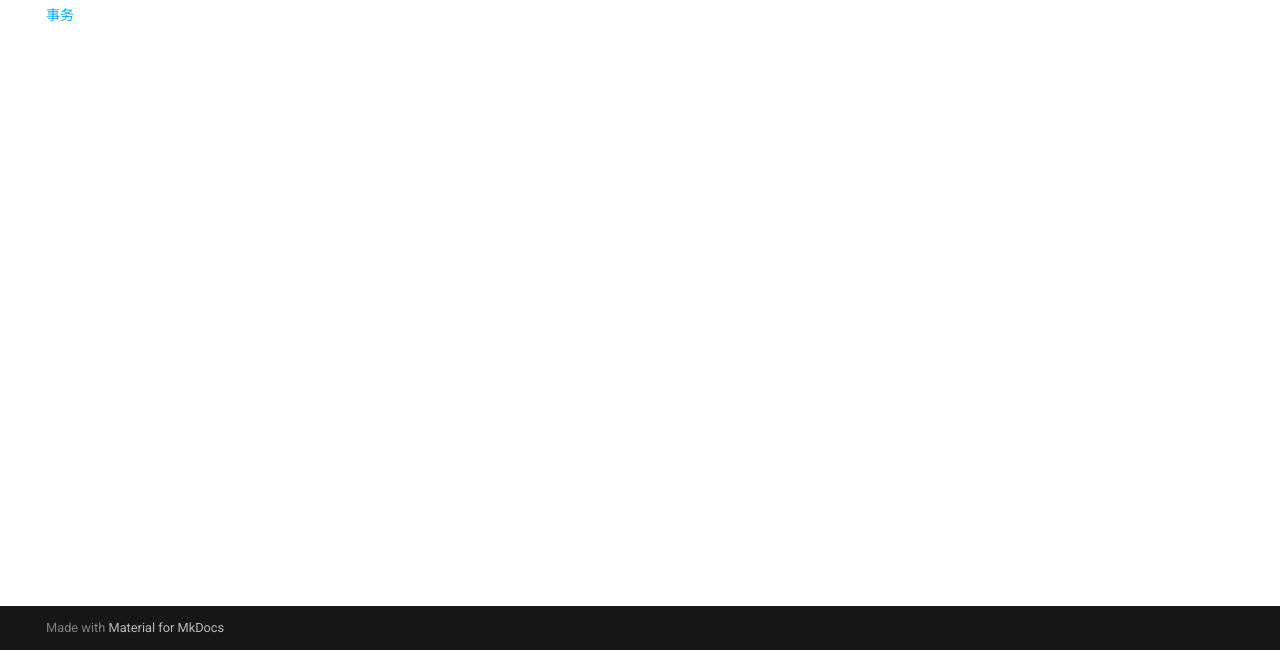
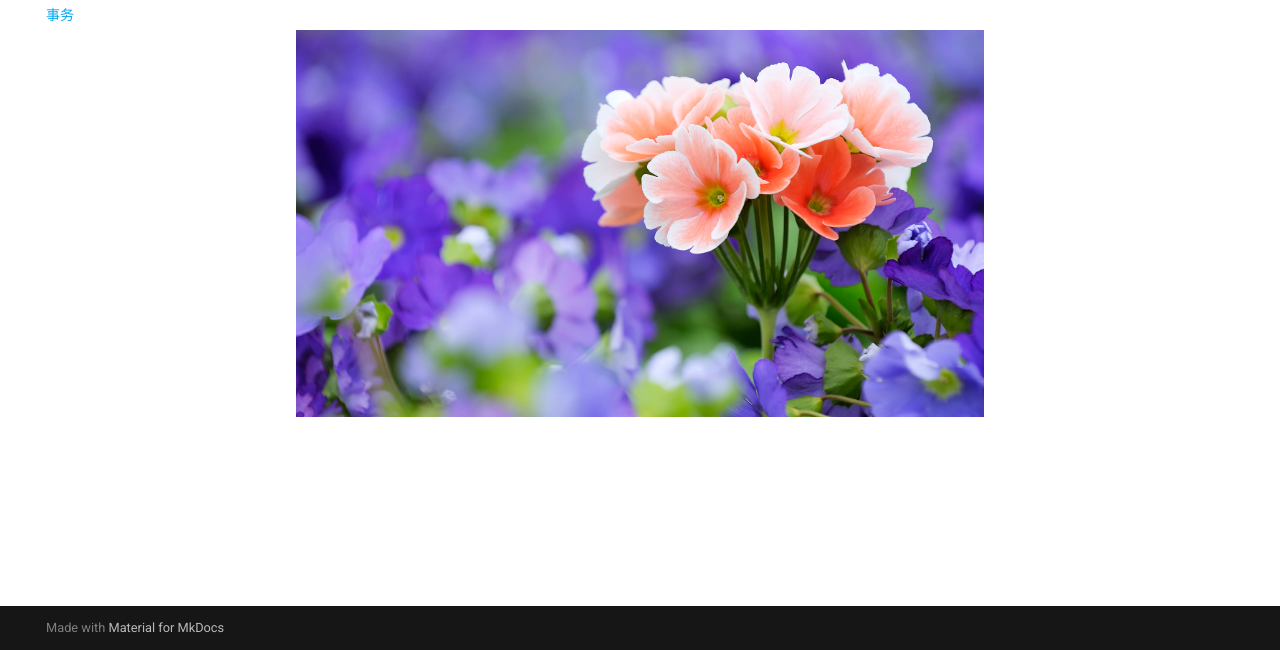
Before and after one commit to usr2013/usr2013imya.github.io, a plain HTML site: page 事务/page-1/index.html in a window 1280 px wide. Shown: the part 150-800 px from the top of the page. Drawn offline with Linux system fonts and the light colour scheme.

Commit message:
Add files via upload

```diff
--- a/事务/page-1/index.html
+++ b/事务/page-1/index.html
@@ -276,7 +276,7 @@
 
   <h1>事务</h1>
 
-
+<p><img alt="" src="../1sz.jpg" /></p>
 
 
 
```
Also changed, not shown: 事务/1sz.jpg (added).
